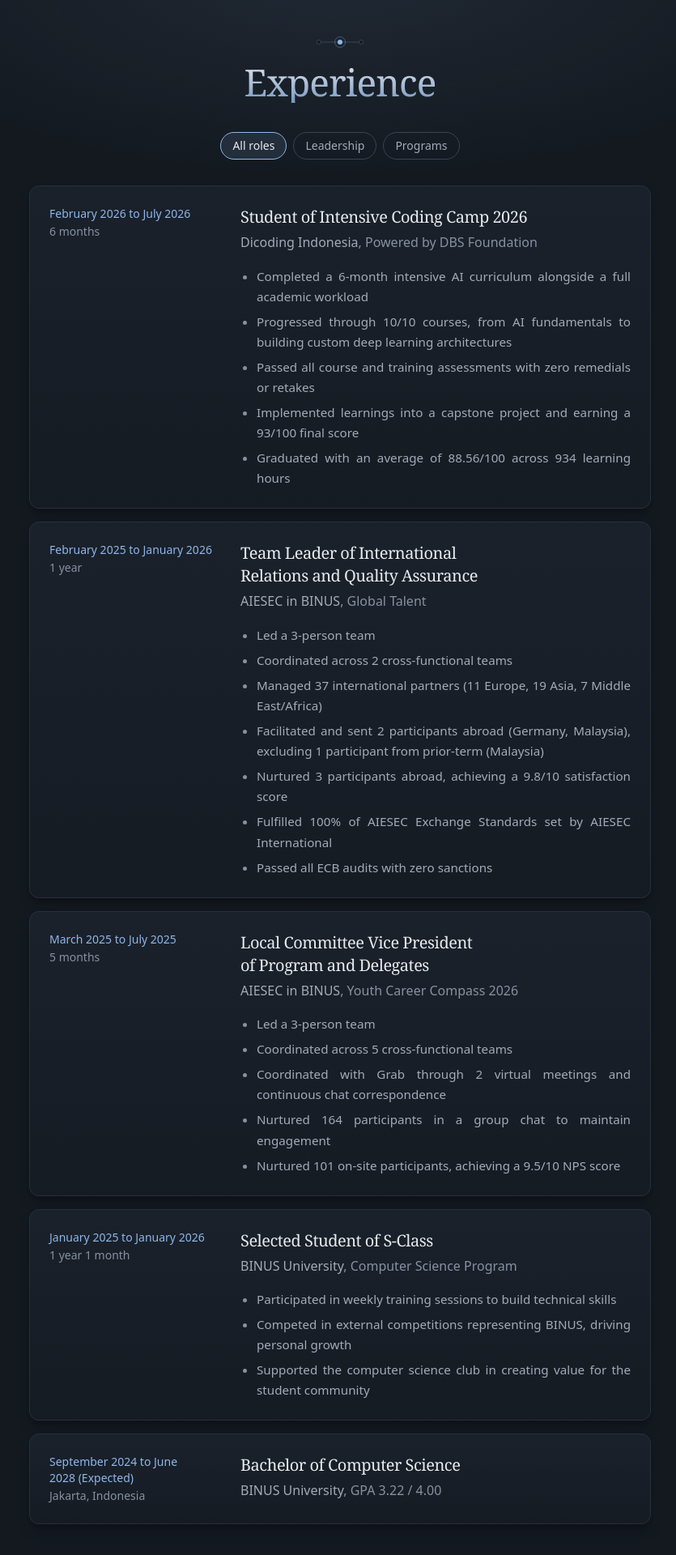
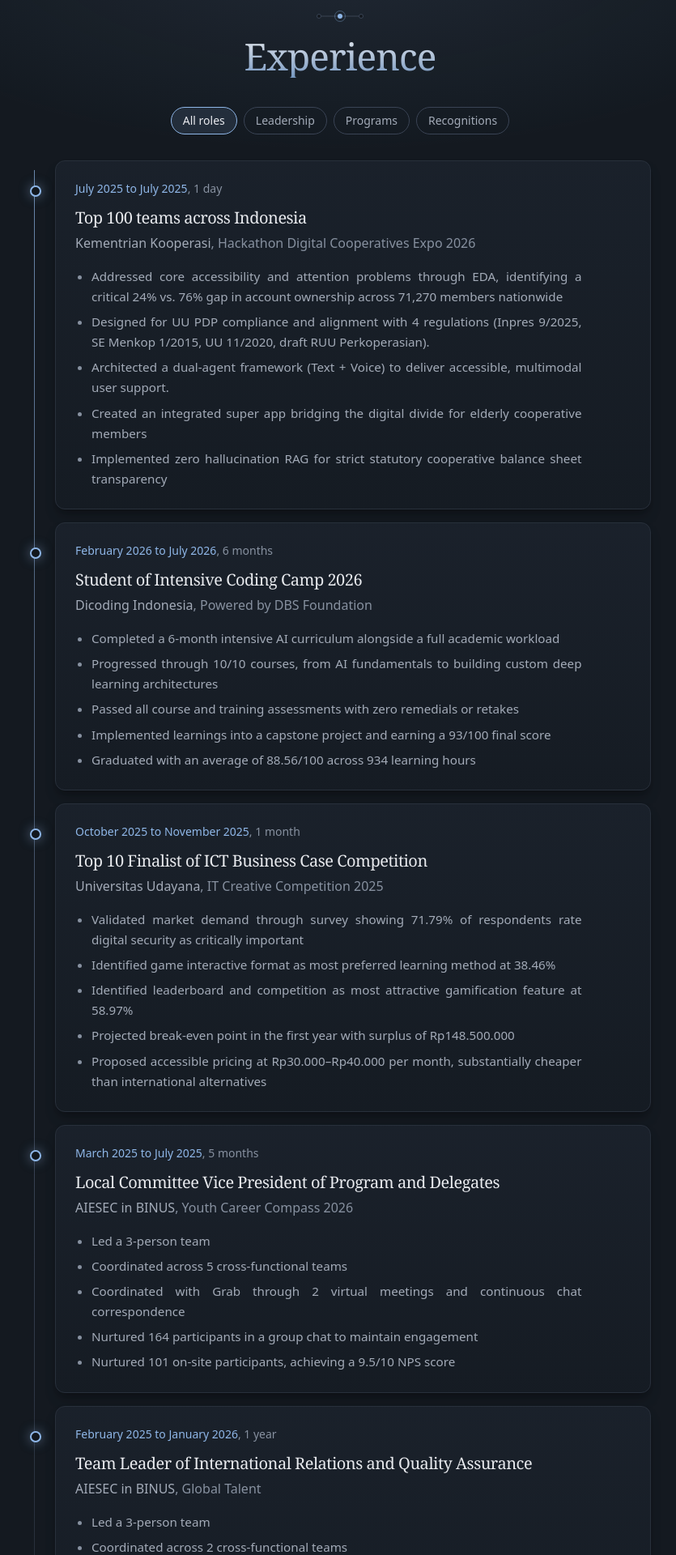
Before and after one commit to suherln/MyPortofolio, a React (Vite) app: page / in a window 1280 px wide. Shown: the part 1860-3780 px from the top of the page at 81% size, without its empty margins (220-1055 px from the left). Built offline with nearby package versions, Linux system fonts and the light colour scheme.

Commit message:
refactor and feat: Adjust style/format and add more information to each sections

```diff
--- a/src/components/AboutSection.tsx
+++ b/src/components/AboutSection.tsx
@@ -62,7 +62,7 @@ export const AboutSection: React.FC = () => {
         {principles.map((item) => (
           <li key={item.title} className="panel p-6">
             <h3 className="font-serif text-xl tracking-tight text-fg">{item.title}</h3>
-            <p className="mt-3 text-[0.95rem] text-muted">{item.description}</p>
+            <p className="mt-3 text-[0.90rem] text-muted">{item.description}</p>
           </li>
         ))}
       </ul>
--- a/src/components/ExperienceSection.tsx
+++ b/src/components/ExperienceSection.tsx
@@ -3,13 +3,21 @@ import { portfolioData } from '../data/portfolioData';
 import { FilterTabs } from './FilterTabs';
 import { Section } from './Section';
 
-type ExperienceFilter = 'all' | 'leadership' | 'program';
+type ExperienceFilter = 'all' | 'leadership' | 'program' | 'recognition';
 
 const filters: { id: ExperienceFilter; label: string }[] = [
   { id: 'all', label: 'All roles' },
   { id: 'leadership', label: 'Leadership' },
-  { id: 'program', label: 'Programs' }
+  { id: 'program', label: 'Programs' },
+  { id: 'recognition', label: 'Recognitions' }
 ];
+
+const Dot: React.FC = () => (
+  <span
+    aria-hidden="true"
+    className="absolute top-[1.9rem] -left-8 hidden h-3.5 w-3.5 rounded-full border-2 border-accent bg-canvas shadow-[0_0_14px_rgba(143,183,232,0.5)] sm:block"
+  />
+);
 
 export const ExperienceSection: React.FC = () => {
   const { experience, education } = portfolioData;
@@ -22,51 +30,45 @@ export const ExperienceSection: React.FC = () => {
     <Section id="experience" title="Experience" tone="alt">
       <FilterTabs label="Filter experience" options={filters} value={filter} onChange={setFilter} />
 
-      <ol className="mt-8 space-y-4">
+      <ol className="relative mt-8 space-y-4 sm:pl-8 sm:before:absolute sm:before:top-3 sm:before:bottom-3 sm:before:left-[6px] sm:before:w-px sm:before:bg-gradient-to-b sm:before:from-accent/70 sm:before:via-line-strong sm:before:to-transparent">
         {visible.map((item) => (
-          <li
-            key={`${item.organization}-${item.role}`}
-            className="panel grid gap-3 p-6 sm:grid-cols-[13.5rem_1fr] sm:gap-5"
-          >
-            <div className="text-sm">
-              <p className="text-accent">
+          <li key={`${item.organization}-${item.role}`} className="panel relative p-6">
+            <Dot />
+            <p className="text-sm text-accent">
               {item.startDate} to {item.endDate}
+              <span className="text-subtle">, {item.duration}</span>
             </p>
-              <p className="mt-0.5 text-subtle">{item.duration}</p>
-            </div>
-            <div>
-              <h3 className="font-serif text-xl tracking-tight text-fg">{item.role}</h3>
+
+            <h3 className="mt-3 font-serif text-xl tracking-tight text-fg">{item.role}</h3>
             <p className="mt-1 text-muted">
               {item.organization}
               <span className="text-subtle">, {item.note}</span>
             </p>
+
             {Array.isArray(item.description) ? (
-                <ul className="mt-4 max-w-[58ch] list-disc space-y-1.5 pl-5 text-justify text-[0.95rem] text-muted marker:text-subtle">
+              <ul className="mt-4 max-w-[72ch] list-disc space-y-1.5 pl-5 text-justify text-[0.95rem] text-muted marker:text-subtle">
                 {item.description.map((point) => (
                   <li key={point}>{point}</li>
                 ))}
               </ul>
             ) : (
-                <p className="mt-4 max-w-[58ch] text-justify text-[0.95rem] text-muted">{item.description}</p>
+              <p className="mt-4 max-w-[72ch] text-justify text-[0.95rem] text-muted">{item.description}</p>
             )}
-            </div>
           </li>
         ))}
 
-        <li className="panel grid gap-3 p-6 sm:grid-cols-[13.5rem_1fr] sm:gap-5">
-          <div className="text-sm">
-            <p className="text-accent">
+        <li className="panel relative p-6">
+          <Dot />
+          <p className="text-sm text-accent">
             {edu.startDate} to {edu.endDate}
+            <span className="text-subtle">, {edu.location}</span>
           </p>
-            <p className="mt-0.5 text-subtle">{edu.location}</p>
-          </div>
-          <div>
-            <h3 className="font-serif text-xl tracking-tight text-fg">{edu.degree}</h3>
+
+          <h3 className="mt-3 font-serif text-xl tracking-tight text-fg">{edu.degree}</h3>
           <p className="mt-1 text-muted">
             {edu.institution}
             <span className="text-subtle">, GPA {edu.gpa}</span>
           </p>
-          </div>
         </li>
       </ol>
     </Section>
--- a/src/data/portfolioData.ts
+++ b/src/data/portfolioData.ts
@@ -50,7 +50,7 @@ export interface Education {
 export interface Experience {
   organization: string;
   role: string;
-  category: 'leadership' | 'program';
+  category: 'leadership' | 'program' | 'recognition';
   note: string;
   location: string;
   startDate: string;
@@ -269,6 +269,23 @@ export const portfolioData: PortfolioData = {
   ],
   experience: [
     {
+      organization: "Kementrian Kooperasi",
+      role: "Top 100 teams across Indonesia",
+      category: "recognition",
+      note: "Hackathon Digital Cooperatives Expo 2026",
+      location: "Jakarta, Indonesia",
+      startDate: "July 2025",
+      endDate: "July 2025",
+      duration: "1 day",
+      description: [
+        "Addressed core accessibility and attention problems through EDA, identifying a critical 24% vs. 76% gap in account ownership across 71,270 members nationwide",
+        "Designed for UU PDP compliance and alignment with 4 regulations (Inpres 9/2025, SE Menkop 1/2015, UU 11/2020, draft RUU Perkoperasian).",
+        "Architected a dual-agent framework (Text + Voice) to deliver accessible, multimodal user support.",
+        "Created an integrated super app bridging the digital divide for elderly cooperative members",
+        "Implemented zero hallucination RAG for strict statutory cooperative balance sheet transparency",
+      ]
+    },
+    {
       organization: "Dicoding Indonesia",
       role: "Student of Intensive Coding Camp 2026",
       category: "program",
@@ -283,6 +300,40 @@ export const portfolioData: PortfolioData = {
         "Passed all course and training assessments with zero remedials or retakes",
         "Implemented learnings into a capstone project and earning a 93/100 final score",
         "Graduated with an average of 88.56/100 across 934 learning hours"
+      ]
+    },
+    {
+      organization: "Universitas Udayana",
+      role: "Top 10 Finalist of ICT Business Case Competition",
+      category: "recognition",
+      note: "IT Creative Competition 2025",
+      location: "Jakarta, Indonesia",
+      startDate: "October 2025",
+      endDate: "November 2025",
+      duration: "1 month",
+      description: [
+        "Validated market demand through survey showing 71.79% of respondents rate digital security as critically important",
+        "Identified game interactive format as most preferred learning method at 38.46%",
+        "Identified leaderboard and competition as most attractive gamification feature at 58.97%",
+        "Projected break-even point in the first year with surplus of Rp148.500.000",
+        "Proposed accessible pricing at Rp30.000–Rp40.000 per month, substantially cheaper than international alternatives"
+      ]
+    },
+    {
+      organization: "AIESEC in BINUS",
+      role: "Local Committee Vice President of Program and Delegates",
+      category: "leadership",
+      note: "Youth Career Compass 2026",
+      location: "Jakarta, Indonesia",
+      startDate: "March 2025",
+      endDate: "July 2025",
+      duration: "5 months",
+      description: [
+        "Led a 3-person team",
+        "Coordinated across 5 cross-functional teams",
+        "Coordinated with Grab through 2 virtual meetings and continuous chat correspondence",
+        "Nurtured 164 participants in a group chat to maintain engagement",
+        "Nurtured 101 on-site participants, achieving a 9.5/10 NPS score",
       ]
     },
     {
@@ -302,23 +353,6 @@ export const portfolioData: PortfolioData = {
         "Nurtured 3 participants abroad, achieving a 9.8/10 satisfaction score",
         "Fulfilled 100% of AIESEC Exchange Standards set by AIESEC International",
         "Passed all ECB audits with zero sanctions"
-      ]
-    },
-    {
-      organization: "AIESEC in BINUS",
-      role: "Local Committee Vice President of Program and Delegates",
-      category: "leadership",
-      note: "Youth Career Compass 2026",
-      location: "Jakarta, Indonesia",
-      startDate: "March 2025",
-      endDate: "July 2025",
-      duration: "5 months",
-      description: [
-        "Led a 3-person team",
-        "Coordinated across 5 cross-functional teams",
-        "Coordinated with Grab through 2 virtual meetings and continuous chat correspondence",
-        "Nurtured 164 participants in a group chat to maintain engagement",
-        "Nurtured 101 on-site participants, achieving a 9.5/10 NPS score",
       ]
     },
     {
@@ -592,6 +626,7 @@ export const portfolioData: PortfolioData = {
         "Helped define team structure and operational role descriptions"
       ],
       results: [
+        "Achieved Top 10 finalist in the ICT Business Idea Competition",
         "Validated market demand through survey showing 71.79% of respondents rate digital security as critically important",
         "Identified game interactive format as most preferred learning method at 38.46%",
         "Identified leaderboard and competition as most attractive gamification feature at 58.97%",
@@ -630,9 +665,11 @@ export const portfolioData: PortfolioData = {
       ],
       results: [
         "Featured in Hackathon Digital Cooperatives Expo 2026 as Top 100 Finalist",
-        "Delivered a dual agent architecture (Text Agent + Voice Agent) serving cooperative members and management",
-        "Implemented zero-hallucination RAG for strict statutory cooperative balance sheet transparency",
-        "Created an integrated super app bridging the digital divide for elderly cooperative members"
+        "Addressed core accessibility and attention problems through EDA, identifying a critical 24% vs. 76% gap in account ownership across 71,270 members nationwide",
+        "Designed for UU PDP compliance and alignment with 4 regulations (Inpres 9/2025, SE Menkop 1/2015, UU 11/2020, draft RUU Perkoperasian).",
+        "Architected a dual-agent framework (Text + Voice) to deliver accessible, multimodal user support.",
+        "Created an integrated super app bridging the digital divide for elderly cooperative members",
+        "Implemented zero hallucination RAG for strict statutory cooperative balance sheet transparency",
       ],
       links: {
         github: KopTrustAI_Github,
```
Lines whose indentation alone changed are shown as unchanged.
